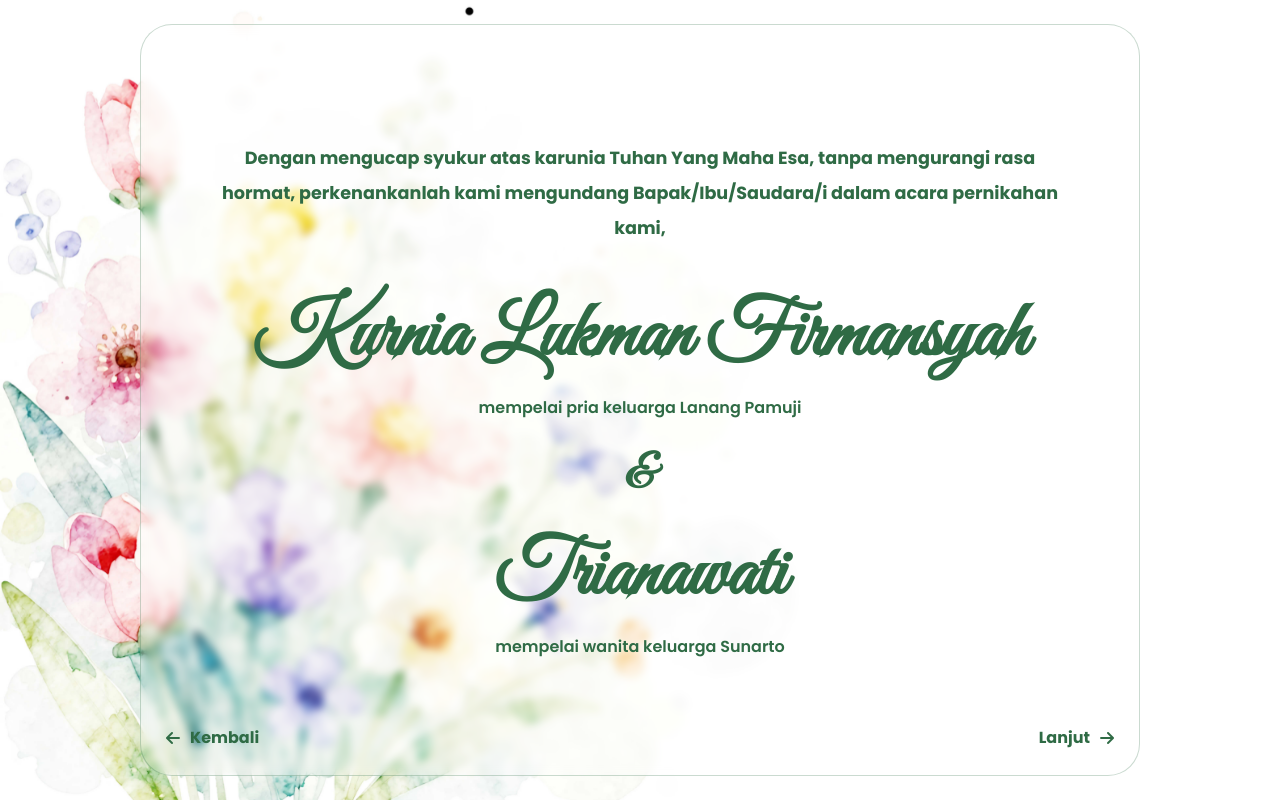
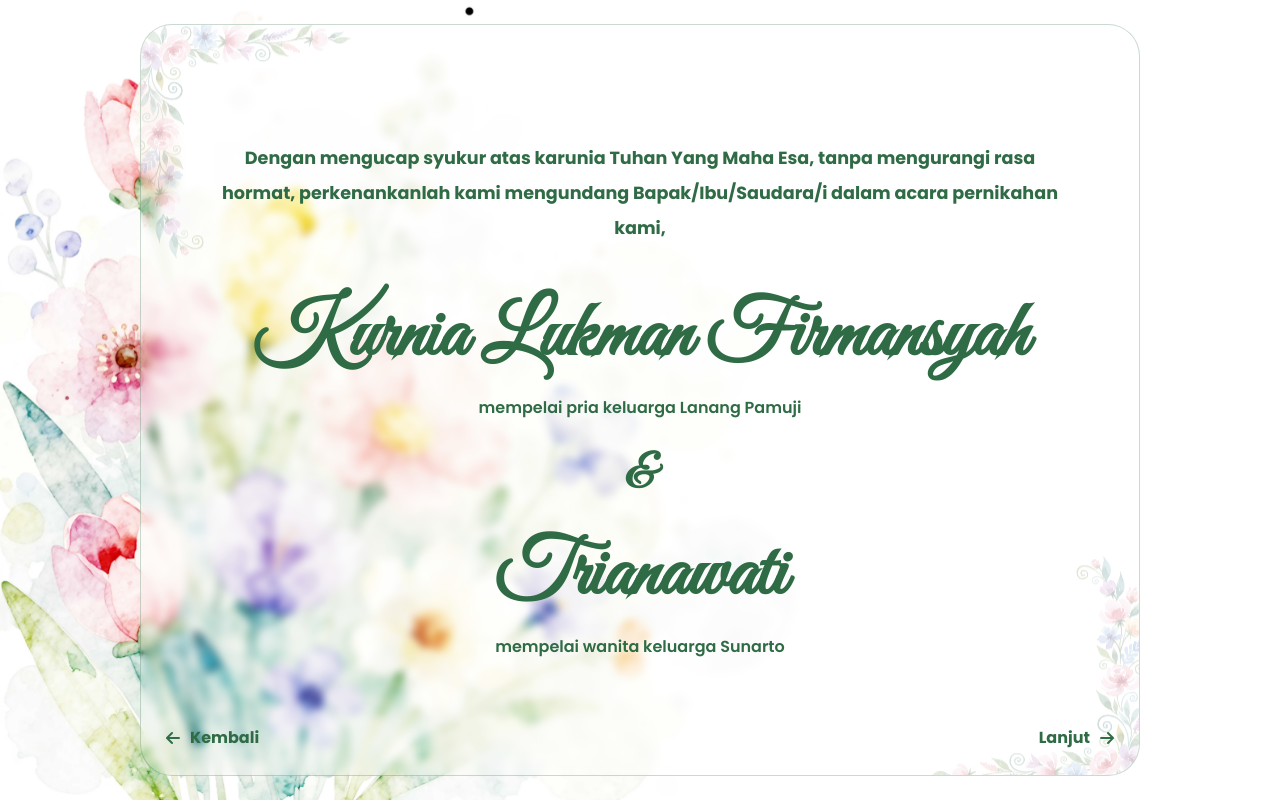
Before and after one commit to rbw-source/TrianaLukman, a plain HTML site: page index.html in a window 1280 px wide. Both pictures are taken after a click on the element "Lanjut". Drawn offline with Linux system fonts and the light colour scheme; files whose address does not match are found by name.

Commit message:
Update index.html

```diff
--- a/index.html
+++ b/index.html
@@ -506,10 +506,10 @@ body{
     <div class="frame">
 
       <img class="flower top"
-      src="assets/floral/top.gif">
+      src="assets/floral/top.png">
 
       <img class="flower bottom"
-      src="assets/floral/bottom.gif">
+      src="assets/floral/bottom.png">
 
       <div class="text">
 
@@ -579,10 +579,10 @@ body{
     <div class="frame">
 
       <img class="flower top"
-      src="assets/floral/top.gif">
+      src="assets/floral/top.png">
 
       <img class="flower bottom"
-      src="assets/floral/bottom.gif">
+      src="assets/floral/bottom.png">
 
       <h1 class="handwriting section-title">
         Akad Nikah
@@ -654,10 +654,10 @@ body{
     <div class="frame">
 
       <img class="flower top"
-      src="assets/floral/top.gif">
+      src="assets/floral/top.png">
 
       <img class="flower bottom"
-      src="assets/floral/bottom.gif">
+      src="assets/floral/bottom.png">
 
       <div class="text">
 
```
